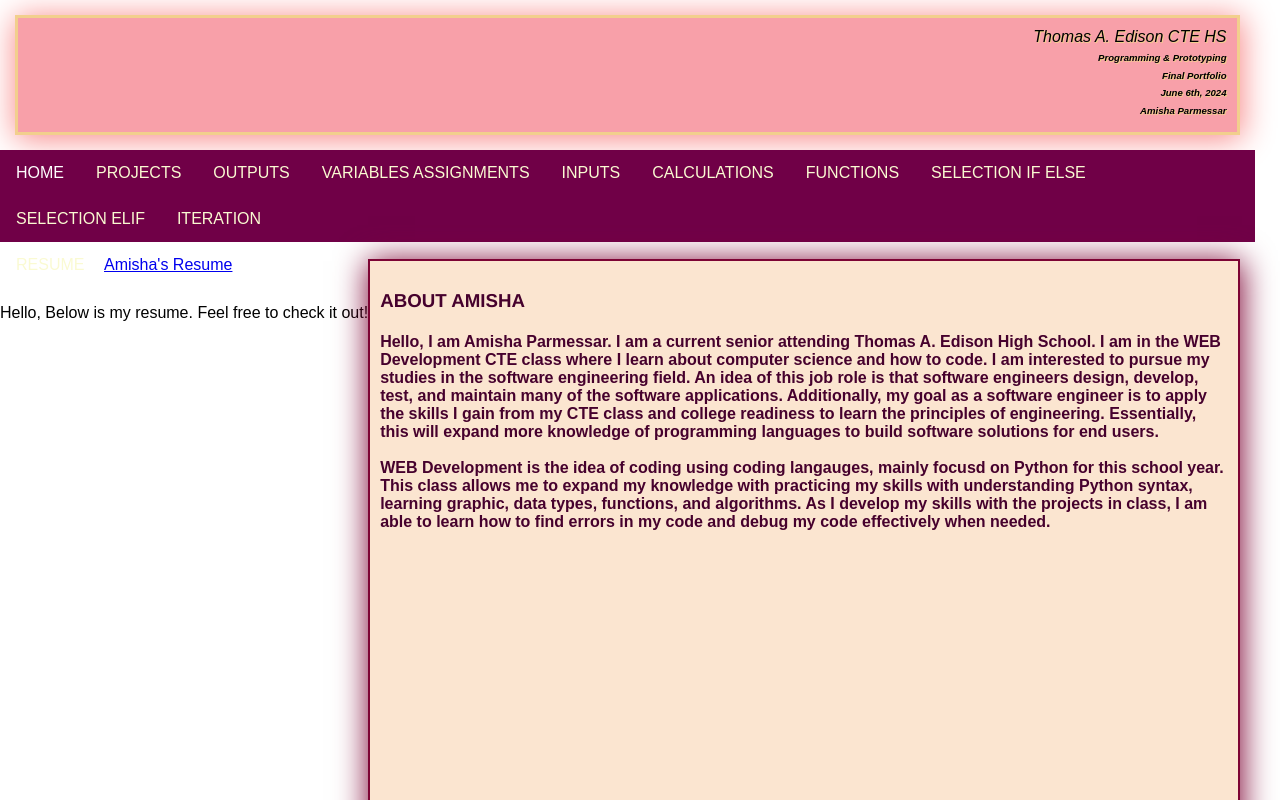
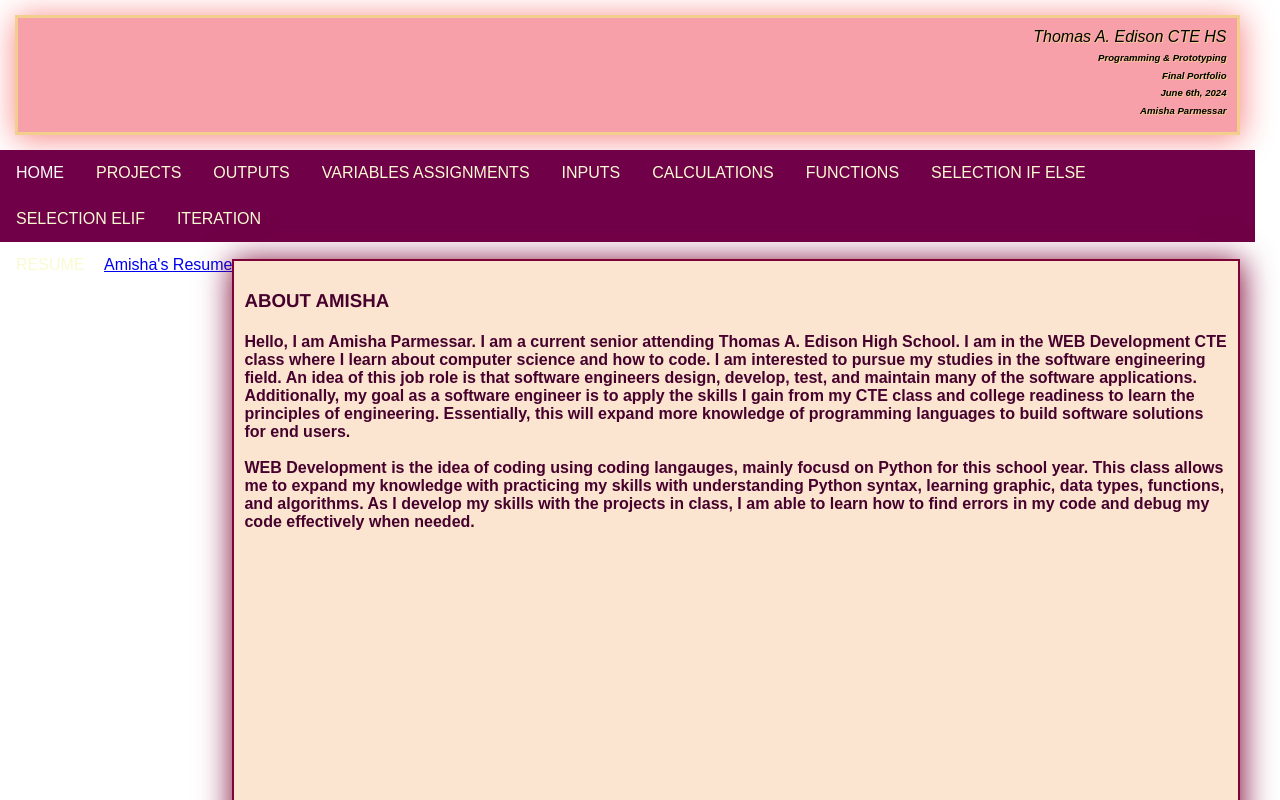
Before and after one commit to AmishaParmessar/PortfolioSpring11, a plain HTML site: page index.html in a window 1280 px wide. Shown: the top 800 px of the page. Drawn offline with Linux system fonts and the light colour scheme.

Commit message:
Update index.html

```diff
--- a/index.html
+++ b/index.html
@@ -123,7 +123,6 @@
 <div class="subnav">
       <button class="subnavbtn">RESUME<i class="fa fa-caret-down"></i></button>
 	<a href="resume.html">Amisha's Resume</a>
-	<p>Hello, Below is my resume. Feel free to check it out!</p>
       </div>
 
 
```
